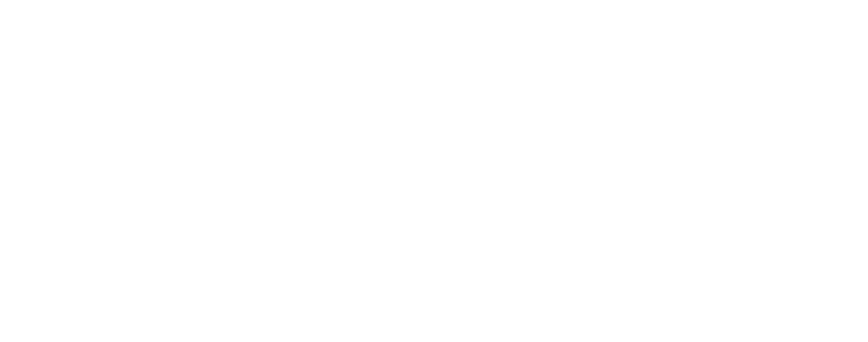
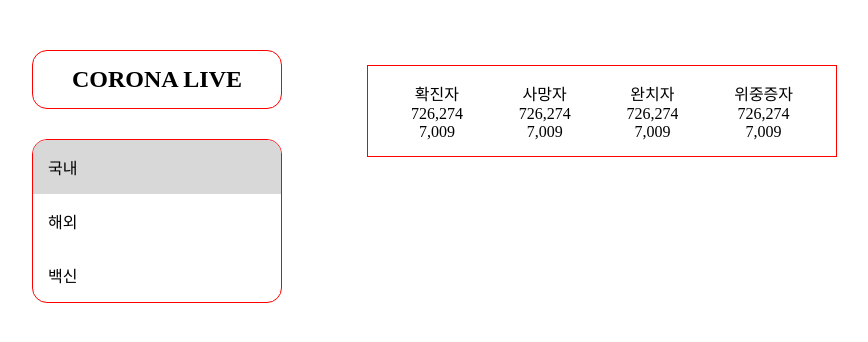
Before and after one commit to bbosonbboson/corona-live, a React (Create React App) app: page / in a window 1280 px wide. Shown: the top 342 px of the page, without its empty margins (198-1066 px from the left). Built offline with nearby package versions, Linux system fonts and the light colour scheme.

Commit message:
레이아웃 설정

```diff
--- a/src/App.tsx
+++ b/src/App.tsx
@@ -1,9 +1,15 @@
 import React from 'react';
+import Sidebar from './Components/Sidebar';
+import Summary from './Components/Summary';
+import './index.css'
 
 function App() {
   return (
     <div className="App">
-
+      <Sidebar/>
+      <section>
+        <Summary/>
+      </section>
     </div>
   );
 }
--- /dev/null
+++ b/src/Components/Sidebar/Sidebar.tsx
@@ -0,0 +1,21 @@
+import "./style.css"
+
+
+const Sidebar = () => {
+    return (
+        <aside>
+            <header>
+                <h1>
+                    CORONA LIVE
+                </h1>
+            </header>
+            <ul>
+                <li className="selected">국내</li>
+                <li>해외</li>
+                <li>백신</li>
+            </ul>
+        </aside>
+    )
+}
+
+export default Sidebar
--- /dev/null
+++ b/src/Components/Sidebar/index.ts
@@ -0,0 +1 @@
+export { default } from './Sidebar'
--- /dev/null
+++ b/src/Components/Sidebar/style.css
@@ -0,0 +1,29 @@
+aside {
+    width: 250px;
+    display: flex;
+    flex-flow: column;
+    gap: 30px;
+}
+
+aside header {
+    border: 1px solid rgb(255, 0, 0);
+    display: flex;
+    justify-content: center;
+    align-items: center;
+    padding: 15px;
+    border-radius: 15px;
+}
+
+aside ul {
+    border: 1px solid rgb(255, 0, 0);
+    border-radius: 15px;
+}
+
+aside li {
+    list-style: none;
+    padding: 15px;
+}
+
+aside li.selected {
+    background-color: rgb(216, 216, 216);
+}
--- /dev/null
+++ b/src/Components/Summary/Summary.tsx
@@ -0,0 +1,33 @@
+import "./style.css"
+
+const Summary = () => {
+    return (
+        <article className="summary">
+            <ul>
+                <li>
+                    <div className="title">확진자</div>
+                    <div className="count">726,274</div>
+                    <div className="compare">7,009</div>
+                </li>
+                <li>
+                    <div className="title">사망자</div>
+                    <div className="count">726,274</div>
+                    <div className="compare">7,009</div>
+                </li>
+                <li>
+                    <div className="title">완치자</div>
+                    <div className="count">726,274</div>
+                    <div className="compare">7,009</div>
+                </li>
+                <li>
+                    <div className="title">위중증자</div>
+                    <div className="count">726,274</div>
+                    <div className="compare">7,009</div>
+                </li>
+            </ul>
+        </article>
+    )
+
+}
+
+export default Summary
--- /dev/null
+++ b/src/Components/Summary/index.ts
@@ -0,0 +1 @@
+export { default } from './Summary'
--- /dev/null
+++ b/src/Components/Summary/style.css
@@ -0,0 +1,17 @@
+
+.summary {
+    border: 1px solid red;
+    padding: 15px;
+    margin: 15px;
+}
+
+.summary ul {
+    display: flex;
+    justify-content: space-around;
+}
+
+.summary ul li {
+    display: flex;
+    flex-flow: column;
+    align-items: center;
+}
--- /dev/null
+++ b/src/index.css
@@ -0,0 +1,22 @@
+* {
+    margin: 0;
+    padding: 0;
+    overflow: hidden;
+}
+
+
+#root {
+    margin: 0 auto;
+    display: flex;
+}
+
+.App {
+    margin: 0 auto;
+    display: flex;
+    margin-top: 50px;
+    gap: 70px;
+}
+
+section {
+    width: 500px;
+}
```
